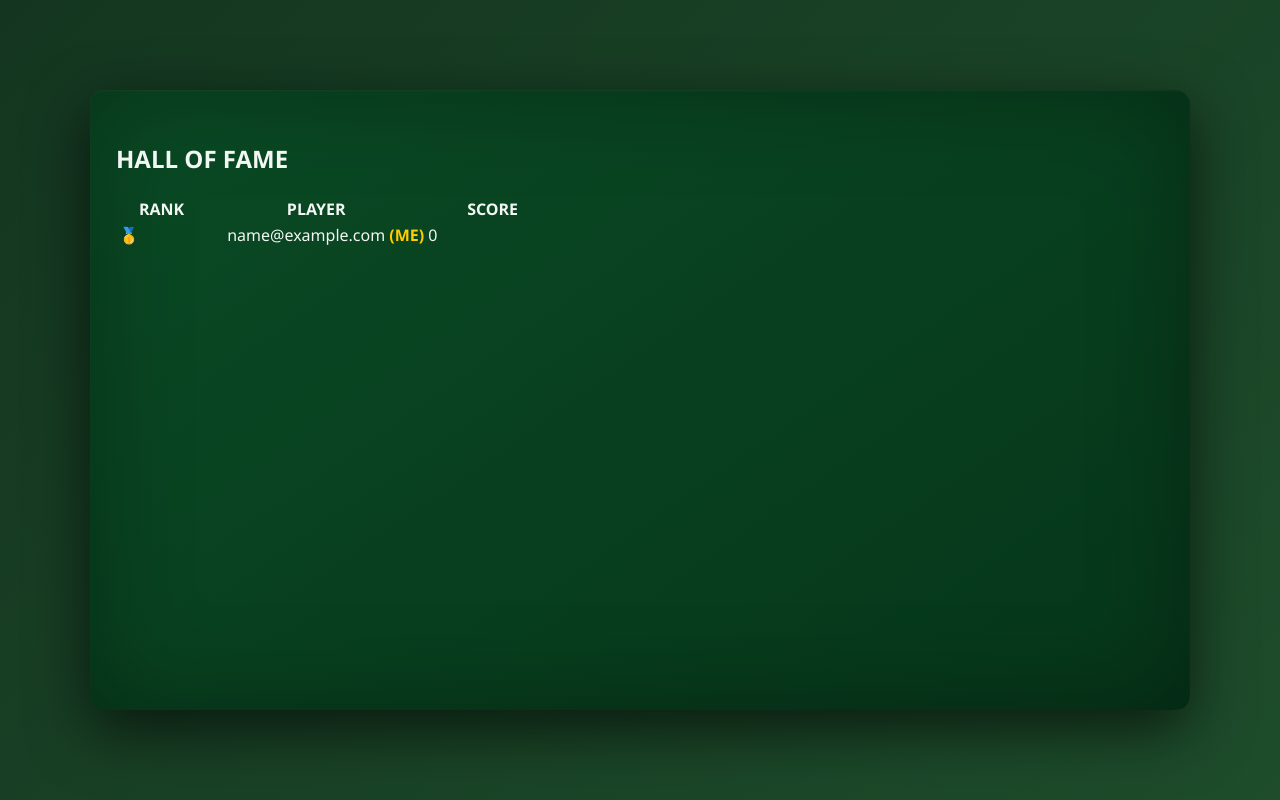
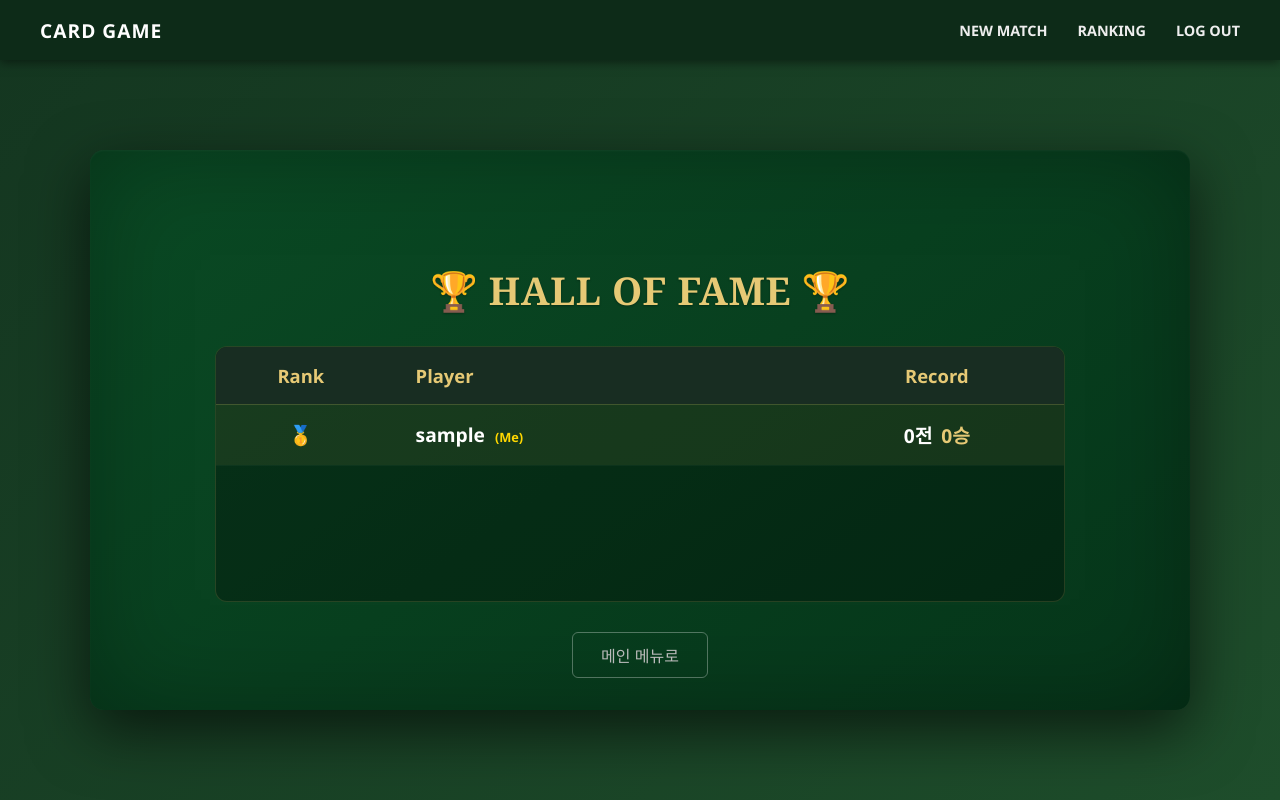
Before and after one commit to Pirogramming-24/Piro24_CardGame_5, a Django app: page /ranking/ in a window 1280 px wide. Run offline with Django 5.2, Linux system fonts and the light colour scheme; the visitor is signed in with stand-in values (Sample User, id 1); data comes from the database, SQL or seed files in the repository; data that the repository does not hold is empty.

Commit message:
feat: 랭킹 전적 표시 기능 추가 및 UI 디자인 개선
- accounts/models.py: User 모델에 게임 수(game_count), 승리 수(win_count) 프로퍼티 추가
- ranking.html: 전적(Record) 표시, 내 랭킹 강조, 테이블 정렬 및 스타일 수정
- login.html, account.css: 로그인 및 랭킹 페이지 전용 CSS 적용
- base.html, base.css: 상단 고정 네비게이션 바(Navbar) 추가

```diff
--- a/static/account/account.css
+++ b/static/account/account.css
@@ -1,168 +1,258 @@
-/* static/accounts/style.css */
-* {
-    box-sizing: border-box;
-}
+/* =========================================
+   1. 공통 레이아웃 & 타이틀
+   ========================================= */
 
-body {
-    margin: 0;
-    height: 100vh;
-    font-family: "Segoe UI", sans-serif;
-    /* draw_test.css의 배경 그대로 가져옴 */
-    background: radial-gradient(circle at center, #2a5a41, #173b2b 70%);
-    display: grid;
-    place-items: center;
-    color: #f2f7f4;
-}
-
-a {
-    text-decoration: none;
-    color: inherit;
-}
-
-/* 레이아웃 컨테이너 */
-.stage {
-    width: min(800px, 92vw);
-    /* 랭킹은 너무 넓지 않게 */
-    height: min(700px, 85vh);
+.auth-container {
+    width: 100%;
+    height: 100%;
     display: flex;
     flex-direction: column;
     align-items: center;
+    justify-content: center;
 }
 
-/* 유리 효과 패널 (draw_test.css .panel 기반) */
-.panel {
-    width: 100%;
-    height: 100%;
-    border-radius: 14px;
-    background: linear-gradient(180deg, #173b2b, #0f2b20);
-    box-shadow:
-        0 18px 40px rgba(0, 0, 0, 0.45),
-        inset 0 0 0 1px rgba(255, 255, 255, 0.06);
-    padding: 32px 26px;
-    display: flex;
-    flex-direction: column;
-    position: relative;
-    overflow: hidden;
+.ranking-container {
+    justify-content: flex-start;
+    padding-top: 30px;
 }
 
-/* 상단 네비게이션 (로고, 링크) */
-.nav-header {
-    display: flex;
-    justify-content: space-between;
-    align-items: center;
-    margin-bottom: 24px;
-    padding-bottom: 16px;
-    border-bottom: 1px solid rgba(255, 255, 255, 0.1);
+.page-title {
+    font-size: 2.4rem;
+    font-weight: 600;
+    color: #e6c975;
+    text-shadow: 0 1px 2px rgba(0, 0, 0, 0.3);
+    margin-bottom: 30px;
+    font-family: 'Georgia', serif;
+    letter-spacing: 0.5px;
+    text-transform: uppercase;
 }
 
-.brand {
-    font-size: 1.2rem;
-    font-weight: 700;
-    letter-spacing: 0.05em;
-}
-
-.nav-links a {
-    margin-left: 16px;
-    font-size: 0.9rem;
-    opacity: 0.7;
-    transition: opacity 0.2s;
-}
-
-.nav-links a:hover {
-    opacity: 1;
-    font-weight: 600;
-}
-
-/* --- 페이지 타이틀 --- */
-.page-title {
-    font-size: 1.8rem;
-    font-weight: 700;
+/* =========================================
+   2. 로그인 페이지 스타일
+   ========================================= */
+/* (로그인 부분은 변경 없음, 기존 유지) */
+.login-box {
+    width: 100%;
+    max-width: 400px;
+    background: rgba(20, 30, 25, 0.6);
+    backdrop-filter: blur(10px);
+    border: 1px solid rgba(230, 201, 117, 0.15);
+    border-radius: 12px;
+    padding: 35px 25px;
     text-align: center;
-    margin-bottom: 32px;
-    letter-spacing: 0.1em;
-}
-
-/* --- 로그인 버튼 스타일 --- */
-.login-btn-wrap {
-    display: flex;
-    flex-direction: column;
-    gap: 16px;
-    width: 100%;
-    max-width: 320px;
-    margin: 0 auto;
-    /* 중앙 정렬 */
+    box-shadow: 0 10px 25px rgba(0, 0, 0, 0.3);
 }
 
 .social-btn {
     display: flex;
+    align-items: center;
     justify-content: center;
-    align-items: center;
-    padding: 14px;
-    border-radius: 10px;
-    font-weight: 600;
-    transition: transform 0.15s ease, opacity 0.15s ease;
-    color: #1a1a1a;
+    width: 100%;
+    height: 48px;
+    margin-bottom: 12px;
+    border-radius: 6px;
+    text-decoration: none;
+    font-weight: 500;
+    font-size: 0.95rem;
+    border: none;
     cursor: pointer;
+    transition: all 0.2s ease;
+    box-shadow: 0 2px 4px rgba(0, 0, 0, 0.2);
 }
 
 .social-btn:hover {
-    transform: translateY(-2px);
-    opacity: 0.9;
+    transform: translateY(-1px);
+    box-shadow: 0 4px 8px rgba(0, 0, 0, 0.3);
 }
 
-.kakao {
-    background-color: #FEE500;
+.social-btn span {
+    margin-right: 10px;
+    font-size: 1.1rem;
+    font-weight: 700;
 }
 
-.google {
-    background-color: #FFFFFF;
+.social-btn.google {
+    background-color: #f8f9fa;
+    color: #3c4043;
+    border: 1px solid #dadce0;
 }
 
+.social-btn.kakao {
+    background-color: #FEE500;
+    color: #3C1E1E;
+}
 
-/* --- 랭킹 테이블 스타일 --- */
-.ranking-table-wrap {
-    flex: 1;
+.divider {
+    margin: 20px 0;
+    color: rgba(255, 255, 255, 0.4);
+    font-size: 0.85rem;
+    position: relative;
+    width: 100%;
+    text-align: center;
+}
+
+.divider::before,
+.divider::after {
+    content: "";
+    position: absolute;
+    top: 50%;
+    width: 42%;
+    height: 1px;
+    background: rgba(255, 255, 255, 0.1);
+}
+
+.divider::before {
+    left: 0;
+}
+
+.divider::after {
+    right: 0;
+}
+
+.info-text {
+    font-size: 0.8rem;
+    color: #aaa;
+    line-height: 1.4;
+    margin-top: 15px;
+}
+
+/* =========================================
+   3. 랭킹 페이지 스타일 (업데이트됨 ✨)
+   ========================================= */
+
+.ranking-list-box {
+    width: 90%;
+    max-width: 850px;
+    height: 100%;
+    max-height: 500px;
+    background: rgba(0, 0, 0, 0.3);
+    border: 1px solid rgba(230, 201, 117, 0.15);
+    border-radius: 12px;
+    padding: 0;
     overflow-y: auto;
-    /* 스크롤 가능하게 */
+    scrollbar-width: thin;
+    scrollbar-color: #e6c975 rgba(0, 0, 0, 0.2);
+}
+
+.ranking-list-box::-webkit-scrollbar {
+    width: 7px;
+}
+
+.ranking-list-box::-webkit-scrollbar-thumb {
+    background-color: rgba(230, 201, 117, 0.5);
+    border-radius: 4px;
 }
 
 .ranking-table {
     width: 100%;
     border-collapse: collapse;
+    color: #eee;
+}
+
+/* --- [중요] 테이블 헤더 & 셀 공통 설정 --- */
+.ranking-table th,
+.ranking-table td {
+    padding: 16px;
     text-align: center;
+    /* 기본은 가운데 정렬 (Rank, Record) */
+    border-bottom: 1px solid rgba(255, 255, 255, 0.03);
+    font-size: 1.1rem;
 }
 
 .ranking-table th {
-    padding: 12px;
-    font-size: 0.9rem;
-    opacity: 0.6;
-    border-bottom: 1px solid rgba(255, 255, 255, 0.1);
+    position: sticky;
+    top: 0;
+    background: rgba(25, 45, 35, 0.98);
+    font-size: 1.15rem;
+    font-weight: 600;
+    color: #e6c975;
+    border-bottom: 1px solid rgba(230, 201, 117, 0.2);
+    z-index: 10;
 }
 
-.ranking-table td {
-    padding: 16px 12px;
-    border-bottom: 1px solid rgba(255, 255, 255, 0.05);
-    font-size: 1rem;
+/* --- [핵심] 2번째 컬럼(Player)만 왼쪽 정렬 + 들여쓰기 --- */
+.ranking-table th:nth-child(2),
+.ranking-table td:nth-child(2) {
+    text-align: left;
+    padding-left: 30px;
+    /* 이름과 헤더 라인 맞춤 */
 }
 
-/* 1,2,3위 강조 */
-.rank-1 {
-    color: #FFD700;
-    font-weight: 700;
+.ranking-table tr:hover {
+    background-color: rgba(255, 255, 255, 0.03);
 }
 
-.rank-2 {
-    color: #C0C0C0;
-    font-weight: 700;
+/* 등수별 색상 */
+.rank-1 td {
+    color: #e6c975;
+    font-weight: 600;
+    font-size: 1.2rem;
 }
 
-.rank-3 {
-    color: #CD7F32;
-    font-weight: 700;
+.rank-2 td {
+    color: #c0c0c0;
+    font-weight: 600;
 }
 
-/* 내 점수 강조 */
-.my-row {
-    background: rgba(255, 255, 255, 0.08);
+.rank-3 td {
+    color: #b08d57;
+    font-weight: 600;
+}
+
+/* 전적 텍스트 스타일 */
+.record-text {
+    color: #ccc;
+}
+
+.win-text {
+    color: #e6c975;
+    font-weight: bold;
+    margin-left: 4px;
+}
+
+/* (Me) 배지 스타일 */
+.me-badge {
+    font-size: 0.8rem;
+    color: #ffd700;
+    margin-left: 5px;
     font-weight: bold;
 }
+
+/* 데이터 없음 메시지 */
+.empty-msg {
+    padding: 40px;
+    color: #aaa;
+    text-align: center !important;
+}
+
+/* 뒤로가기 버튼 */
+.btn-back {
+    display: inline-block;
+    margin-top: 30px;
+    padding: 10px 28px;
+    background: transparent;
+    border: 1px solid rgba(255, 255, 255, 0.3);
+    color: #bbb;
+    text-decoration: none;
+    border-radius: 6px;
+    font-size: 1rem;
+    transition: all 0.3s;
+}
+
+.btn-back:hover {
+    background: rgba(255, 255, 255, 0.05);
+    color: #fff;
+    border-color: #fff;
+}
+
+/* =========================================
+   4. 내 랭킹 강조
+   ========================================= */
+tr.my-rank {
+    background-color: rgba(230, 201, 117, 0.08) !important;
+    font-weight: 600;
+}
+
+tr.my-rank td {
+    color: #ffffff;
+}
--- a/static/base.css
+++ b/static/base.css
@@ -1,4 +1,6 @@
-* { box-sizing: border-box; }
+* {
+  box-sizing: border-box;
+}
 
 body {
   margin: 0;
@@ -23,7 +25,7 @@ background:
 }
 
 /*중앙에 큰 테이블*/
-.table{
+.table {
   width: 100%;
   height: 100%;
   border-radius: 14px;
@@ -64,3 +66,73 @@ box-shadow:
   place-items: start center;
 }
 */
+
+/* --- base.css 맨 아래에 추가 --- */
+
+/* 상단 네비게이션 바 */
+.navbar {
+  position: fixed;
+  /* 화면 상단 고정 */
+  top: 0;
+  left: 0;
+  width: 100%;
+  height: 60px;
+  /* 높이 설정 */
+
+  background-color: #0d2b18;
+  /* 아주 짙은 녹색 (스크린샷 색상) */
+  display: flex;
+  justify-content: space-between;
+  /* 양쪽 끝으로 배치 */
+  align-items: center;
+  padding: 0 40px;
+  /* 좌우 여백 */
+  z-index: 1000;
+  /* 다른 요소보다 위에 오게 */
+  box-shadow: 0 2px 10px rgba(0, 0, 0, 0.5);
+}
+
+/* 왼쪽 로고 (CARD GAME) */
+.nav-brand a {
+  color: #fff;
+  font-size: 1.2rem;
+  font-weight: 800;
+  text-decoration: none;
+  letter-spacing: 1px;
+}
+
+/* 오른쪽 메뉴 링크들 */
+.nav-links {
+  display: flex;
+  gap: 30px;
+  /* 메뉴 사이 간격 */
+  align-items: center;
+}
+
+.nav-links a,
+.nav-btn {
+  color: #eee;
+  text-decoration: none;
+  font-size: 0.9rem;
+  font-weight: 600;
+  text-transform: uppercase;
+  /* 대문자로 변환 */
+  transition: color 0.3s;
+  background: none;
+  border: none;
+  cursor: pointer;
+  font-family: inherit;
+  /* 폰트 상속 */
+  padding: 0;
+}
+
+.nav-links a:hover,
+.nav-btn:hover {
+  color: #ffd700;
+  /* 마우스 올리면 금색 */
+}
+
+/* ⚠️ 중요: 상단 바가 생겼으므로, 페이지 내용이 가려지지 않게 여백 추가 */
+.page {
+  padding-top: 60px;
+}
--- a/templates/accounts/ranking.html
+++ b/templates/accounts/ranking.html
@@ -1,41 +1,66 @@
 {% extends 'base.html' %}
+{% load static %}
+
+{% block title %}Ranking - Hall of Fame{% endblock %}
+
+{% block extra_css %}
+  <link rel="stylesheet" href="{% static 'account/account.css' %}">
+{% endblock %}
 
 {% block content %}
-    <h2 class="page-title">HALL OF FAME</h2>
+<div class="auth-container ranking-container">
 
-    <div class="ranking-table-wrap">
+    <div style="text-align: center; margin-top: 20px;">
+        <h2 class="page-title">🏆 Hall of Fame 🏆</h2>
+    </div>
+
+    <div class="ranking-list-box">
         <table class="ranking-table">
             <thead>
                 <tr>
-                    <th width="20%">RANK</th>
-                    <th width="50%">PLAYER</th> <th width="30%">SCORE</th>
+                    <th width="20%">Rank</th>
+                    <th width="50%">Player</th>
+                    <th width="30%">Record</th>
                 </tr>
             </thead>
             <tbody>
-                {% for u in users %}
-                <tr class="{% if u == user %}my-row{% endif %}">
+                {% for player in users %}
+                <tr class="rank-{{ forloop.counter }} {% if player == request.user %}my-rank{% endif %}">
+
                     <td>
                         {% if forloop.counter == 1 %}🥇
                         {% elif forloop.counter == 2 %}🥈
                         {% elif forloop.counter == 3 %}🥉
-                        {% else %}{{ forloop.counter }}
+                        {% else %}{{ forloop.counter }}{% endif %}
+                    </td>
+
+                    <td>
+                        {{ player.username }}
+
+                        {% if player == request.user %}
+                            <span class="me-badge">(Me)</span>
                         {% endif %}
                     </td>
-                    <td style="text-align: left; padding-left: 20px;">
-                        {{ u.email }}
 
-                        {% if u == user %} <span style="font-weight:bold; color:#ffcc00;">(ME)</span>{% endif %}
+                    <td class="record-text">
+                        {{ player.game_count }}전
+                        <span class="win-text">{{ player.win_count }}승</span>
                     </td>
-                    <td>{{ u.total_score }}</td>
+
                 </tr>
                 {% empty %}
                 <tr>
-                    <td colspan="3" style="padding: 40px; opacity: 0.5;">
-                        아직 플레이 기록이 없습니다.
+                    <td colspan="3" class="empty-msg">
+                        아직 랭킹 데이터가 없습니다.<br>
+                        게임의 첫 번째 승자가 되어보세요!
                     </td>
                 </tr>
                 {% endfor %}
             </tbody>
         </table>
     </div>
+
+    <a href="{% url 'home' %}" class="btn-back">메인 메뉴로</a>
+
+</div>
 {% endblock %}
--- a/templates/base.html
+++ b/templates/base.html
@@ -11,14 +11,31 @@
 </head>
 <body>
 
+  <header class="navbar">
+      <div class="nav-brand">
+          <a href="{% url 'home' %}">CARD GAME</a>
+      </div>
+
+      <nav class="nav-links">
+          {% if user.is_authenticated %}
+              <a href="{% url 'game:new' %}">NEW MATCH</a>
+              <a href="{% url 'ranking' %}">RANKING</a>
+
+              <form action="{% url 'account_logout' %}" method="post" style="display:inline;">
+                  {% csrf_token %}
+                  <button type="submit" class="nav-btn">LOG OUT</button>
+              </form>
+          {% else %}
+              <a href="{% url 'account_login' %}">LOG IN</a>
+          {% endif %}
+      </nav>
+  </header>
+
   <main class="page">
-    <!-- ✅ 중앙 큰 초록 table(판)은 base에서 고정 -->
     <div class="table">
-        {%block content%}{%endblock%}
+        {% block content %}
+        {% endblock %}
     </div>
-
-
-
   </main>
 
   {% block extra_js %}{% endblock %}
```
Also changed, not shown: accounts/models.py (+27 -0 lines), templates/account/login.html (+21 -9 lines). Lines whose indentation alone changed are shown as unchanged.
